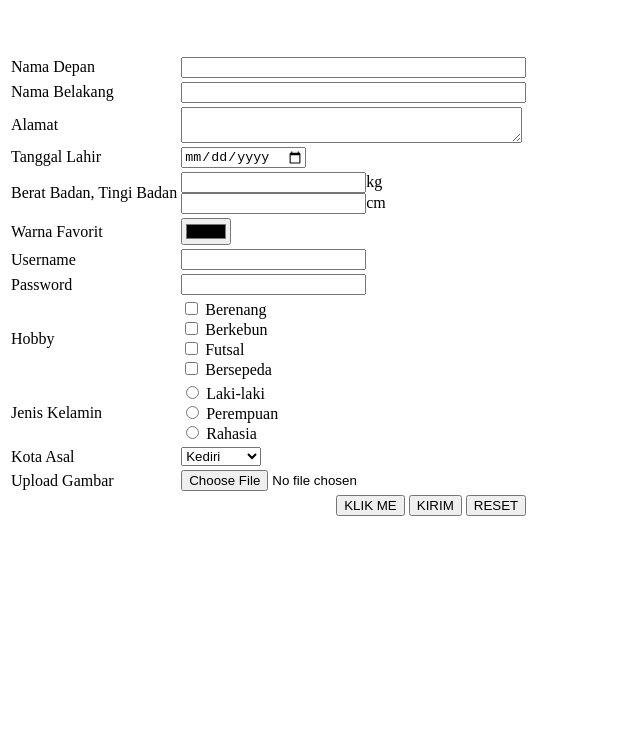
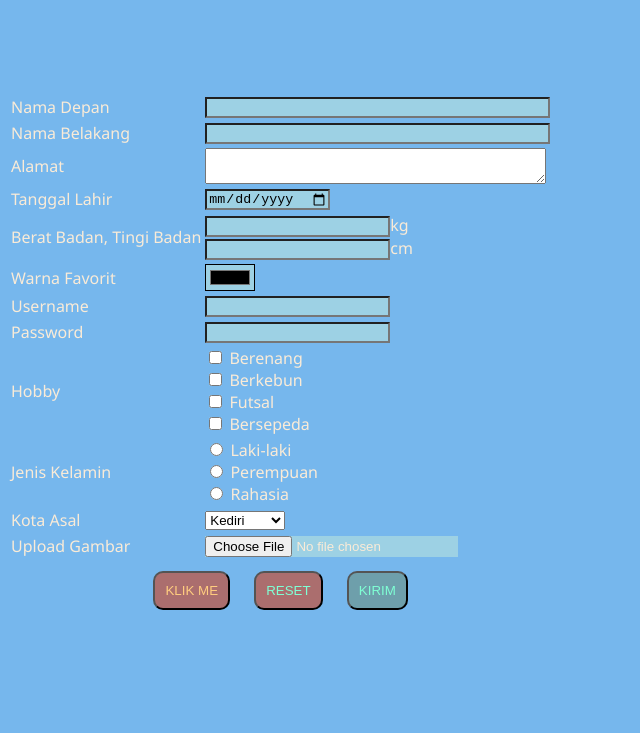
Before and after one commit to skariga-rplb-2026/latihan-html-sampai-tabel-agnishafiyatuzzahro-commits, a plain HTML site: page Form.html in a window 1280 px wide. Shown: the part 67-800 px from the top of the page, without its empty margins (0-640 px from the left). Drawn offline with Linux system fonts and the light colour scheme.

Commit message:
commit
latihan css

```diff
--- a/Form.html
+++ b/Form.html
@@ -1,9 +1,12 @@
 <html>
+
 <head>
   <title>FORM ISIAN</title>
+  <link rel="stylesheet" href="style.css">
 </head>
+
 <body>
-    <h3>FORM ISIAN</h3>
+  <h1 style="color:blueviolet;">FORM ISIAN</h1>
 
   <form action="0" method="POST">
     <table>
@@ -16,11 +19,11 @@
         <td> <input type="text" name="Belakang" size="40"> </td>
       </tr>
       <tr>
-          <td>Alamat  </td>
+        <td>Alamat </td>
         <td><textarea name="Alamat" cols="40" rows="2"></textarea></td>
       </tr>
       <tr>
-          <td>Tanggal Lahir  </td>
+        <td>Tanggal Lahir </td>
         <td><input type="date" name="Tanggal"></td>
       </tr>
       <tr>
@@ -34,46 +37,52 @@
         <td><input type="color" name="Warna"> </td>
       </tr>
       <tr>
-          <td>Username  </td>
+        <td>Username </td>
         <td><input type="text" name="pengguna"></td>
       </tr>
       <tr>
-         <td> Password  </td>
+        <td> Password </td>
         <td><input type="password" name="password"> </td>
       </tr>
       <tr>
-         <td> Hobby  </td> <br>
+        <td> Hobby </td> <br>
         <td><input type="checkbox" name="hobby []"> Berenang <br>
           <input type="checkbox" name="hobby []"> Berkebun <br>
           <input type="checkbox" name="hobby []"> Futsal <br>
-          <input type="checkbox" name="hobby []"> Bersepeda <br></td>
+          <input type="checkbox" name="hobby []"> Bersepeda <br>
+        </td>
       </tr>
       <tr>
-          <td>Jenis Kelamin  </td><br>
+        <td>Jenis Kelamin </td><br>
         <td><input type="radio" name="Jenis []"> Laki-laki <br>
           <input type="radio" name="Jenis []"> Perempuan <br>
-          <input type="radio" name="Jenis []"> Rahasia <br></td>
+          <input type="radio" name="Jenis []"> Rahasia <br>
+        </td>
       </tr>
       <tr>
-          <td>Kota Asal  </td><br>
+        <td>Kota Asal </td><br>
         <td><select name="Kota_Asal"><br>
             <option value="Kediri">Kediri</option>
             <option value="Malang">Malang</option>
             <option value="Batu">Batu</option>
-            <option value="Surabaya">Surabaya</option></td>
+            <option value="Surabaya">Surabaya</option>
+        </td>
         </select>
       </tr>
-            <tr >
-          <td>Upload Gambar  </td>
+      <tr>
+        <td>Upload Gambar </td>
         <td><input type="file" name="Gambar"></td><br>
       </tr>
-          <tr align="right">
-          <td colspan="2"><input type="button" value="KLIK ME" onclick="alart(GOOD LUCK)">
-          <input type="submit" value="KIRIM">
-          <input type="reset" value="RESET"></td>
+      <tr align="center">
+        <td colspan="2"><input type="button" value="KLIK ME" class="btn klik" onclick="alart('HAIIII')">
+          <input type="reset" value="RESET" class="btn reset">
+          <input type="submit" value="KIRIM" class="btn kirim">
+
+        </td>
       </tr>
     </table>
   </form>
 
 </body>
+
 </html>
--- /dev/null
+++ b/style.css
@@ -0,0 +1,42 @@
+ body {
+            background-color: oklab(75.672% -0.0437 -0.09301);
+            color :antiquewhite;
+            font-family:'Segoe UI', Tahoma, Geneva, Verdana, sans-serif;
+        }
+        input{
+            background-color:rgb(157, 209, 228);
+        }
+        .btn{
+            text-transform: uppercase;
+            padding: 10px 10px;
+            margin: 10px;
+            border-radius: 10px;
+            animation-name: gradasi;
+            animation-duration: 15s;
+        }
+        @keyframes gradasi{
+            form{
+                background-color: darkslategray;
+            }
+            to{
+                background-color: grey;
+            }
+        }
+        .btn:hover{
+            cursor: pointer;
+            background-color: brown;
+            color:#ffcc7f;
+            font-weight: 800;
+        }
+        .kirim{
+            background-color:hsl(192, 74%, 62%) ;
+            color: aquamarine;
+        }
+        .klik{
+            background-color:hwb(0 34% 10%) ;
+            color: #ffcc7f;
+        }
+        .reset{
+            background-color:hwb(0 34% 10%) ;
+            color: aquamarine;
+        }
```
Lines whose indentation alone changed are shown as unchanged.
